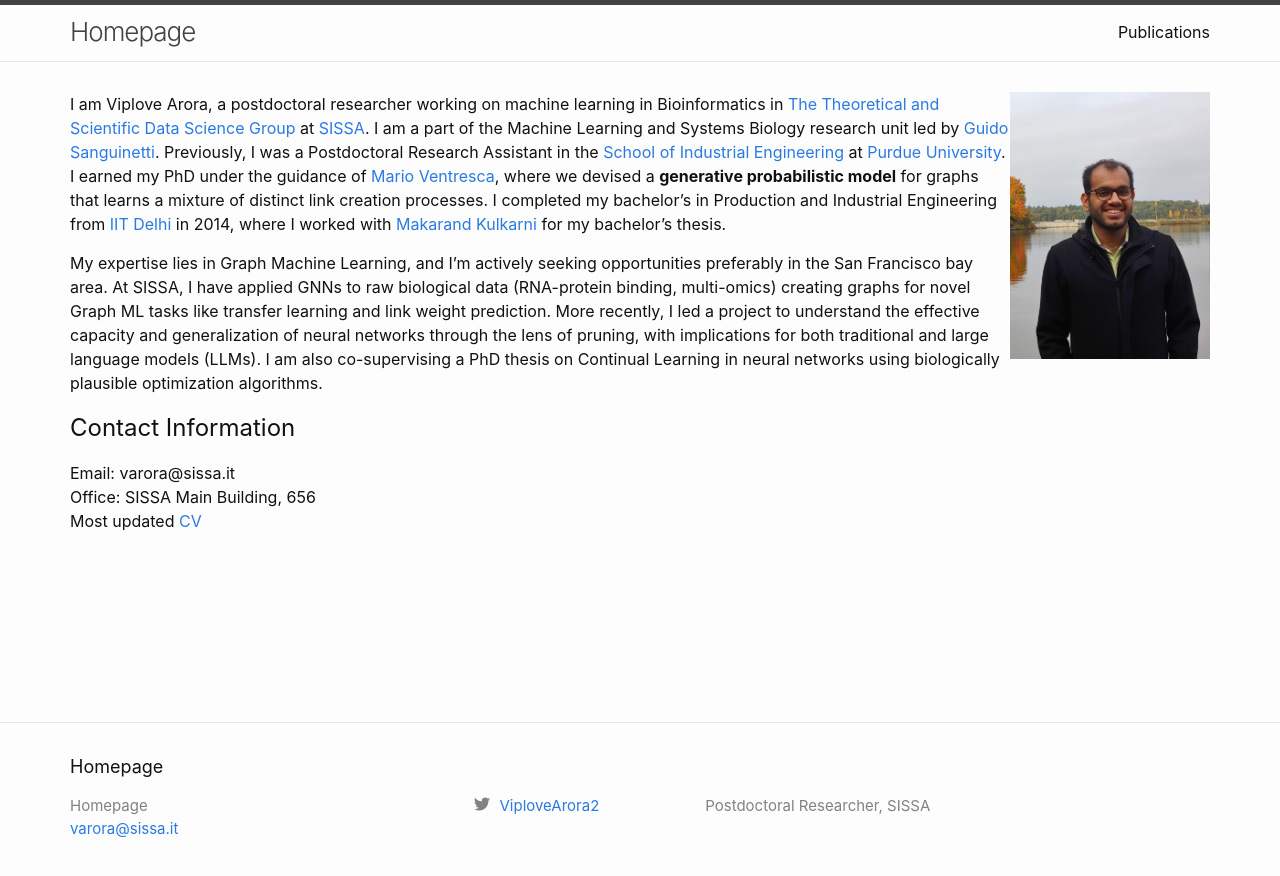
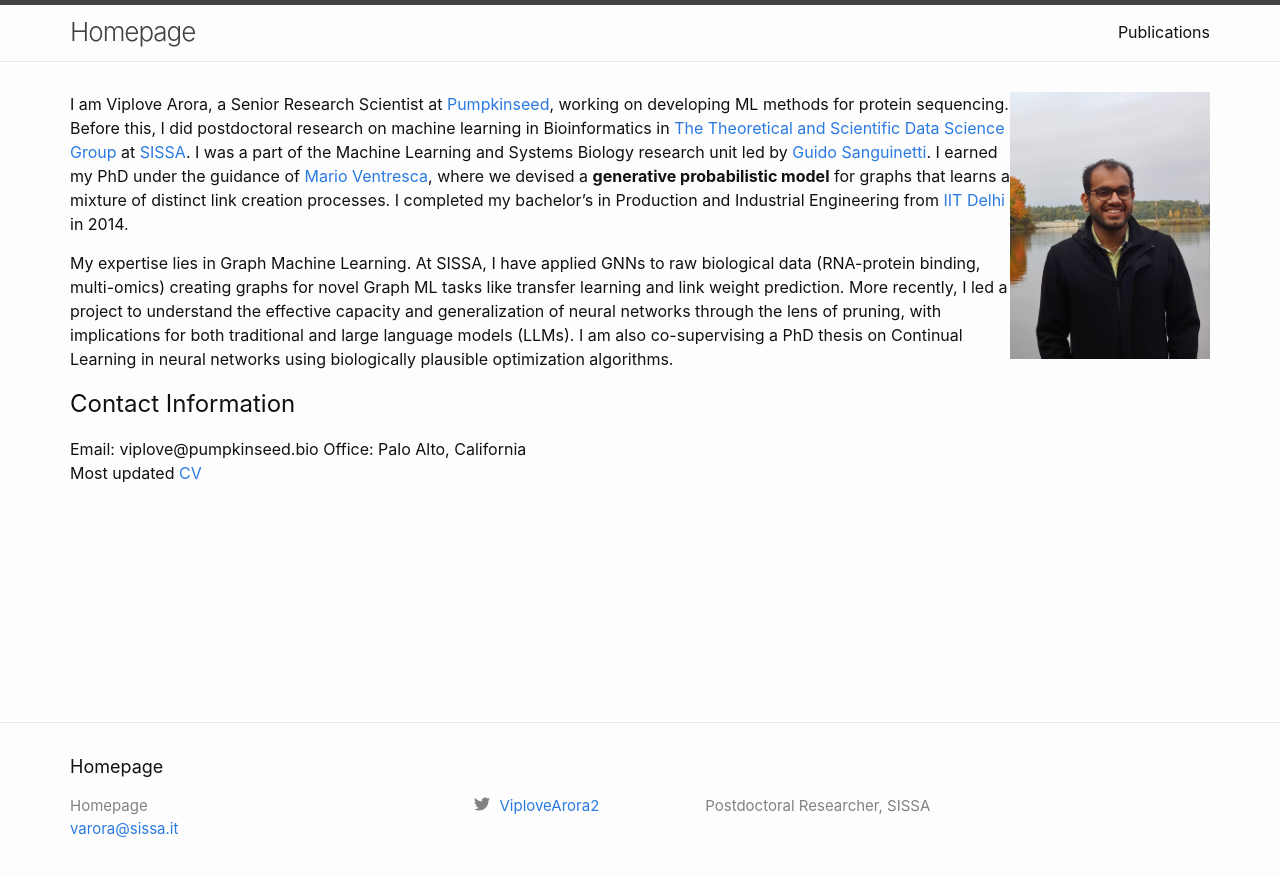
Before and after one commit to viplovearora/viplovearora.github.io, a Jekyll site: the page built from index.md, in a window 1280 px wide. Shown: the top 876 px of the page. Built offline with Jekyll 4.4.1, drawn with Linux system fonts in a browser that asks for light colours.

Commit message:
Update index.md

```diff
--- a/index.md
+++ b/index.md
@@ -5,13 +5,13 @@
 layout: home
 ---
 <img style="float: right;" src="Viplove.jpg" width="200" />
-I am Viplove Arora, a postdoctoral researcher working on machine learning in Bioinformatics in [The Theoretical and Scientific Data Science Group](https://datascience.sissa.it/) at [SISSA](https://www.sissa.it/). I am a part of the Machine Learning and Systems Biology research unit led by [Guido Sanguinetti](https://datascience.sissa.it/person/11/guido-sanguinetti). Previously, I was a Postdoctoral Research Assistant in the [School of Industrial Engineering](https://engineering.purdue.edu/IE) at [Purdue University](https://www.purdue.edu/). I earned my PhD under the guidance of [Mario Ventresca](https://engineering.purdue.edu/~mventresca/index.php), where we devised a **generative probabilistic model** for graphs that learns a mixture of distinct link creation processes. I completed my bachelor's in Production and Industrial Engineering from [IIT Delhi](http://www.iitd.ac.in/) in 2014, where I worked with [Makarand Kulkarni](https://www.me.iitb.ac.in/?q=faculty/Prof.%20Makarand.%20Shrikrishna.%20Kulkarni) for my bachelor's thesis.
+I am Viplove Arora, a Senior Research Scientist at [Pumpkinseed](https://www.linkedin.com/company/pumpkinseed/), working on developing ML methods for protein sequencing. Before this, I did postdoctoral research on machine learning in Bioinformatics in [The Theoretical and Scientific Data Science Group](https://datascience.sissa.it/) at [SISSA](https://www.sissa.it/). I was a part of the Machine Learning and Systems Biology research unit led by [Guido Sanguinetti](https://datascience.sissa.it/person/11/guido-sanguinetti). I earned my PhD under the guidance of [Mario Ventresca](https://engineering.purdue.edu/~mventresca/index.php), where we devised a **generative probabilistic model** for graphs that learns a mixture of distinct link creation processes. I completed my bachelor's in Production and Industrial Engineering from [IIT Delhi](http://www.iitd.ac.in/) in 2014.
 
-My expertise lies in Graph Machine Learning, and I'm actively seeking opportunities preferably in the San Francisco bay area. At SISSA, I have applied GNNs to raw biological data (RNA-protein binding, multi-omics) creating graphs for novel Graph ML tasks like transfer learning and link weight prediction. More recently, I led a project to understand the effective capacity and generalization of neural networks through the lens of pruning, with implications for both traditional and large language models (LLMs). I am also co-supervising a PhD thesis on Continual Learning in neural networks using biologically plausible optimization algorithms.
+My expertise lies in Graph Machine Learning. At SISSA, I have applied GNNs to raw biological data (RNA-protein binding, multi-omics) creating graphs for novel Graph ML tasks like transfer learning and link weight prediction. More recently, I led a project to understand the effective capacity and generalization of neural networks through the lens of pruning, with implications for both traditional and large language models (LLMs). I am also co-supervising a PhD thesis on Continual Learning in neural networks using biologically plausible optimization algorithms.
 
 <!-- I am interested in developing conceptual, mathematical, and computational tools for modeling complex systems. My research interests include network science, machine learning, complex systems, algorithm design, simulation, multi-objective optimization, and mechanism design. -->
 
 ## Contact Information
-Email: varora@sissa.it
-Office: SISSA Main Building, 656
+Email: viplove@pumpkinseed.bio
+Office: Palo Alto, California
 Most updated [CV]({{ site.url }}/assets/CV_Viplove.pdf)
```
